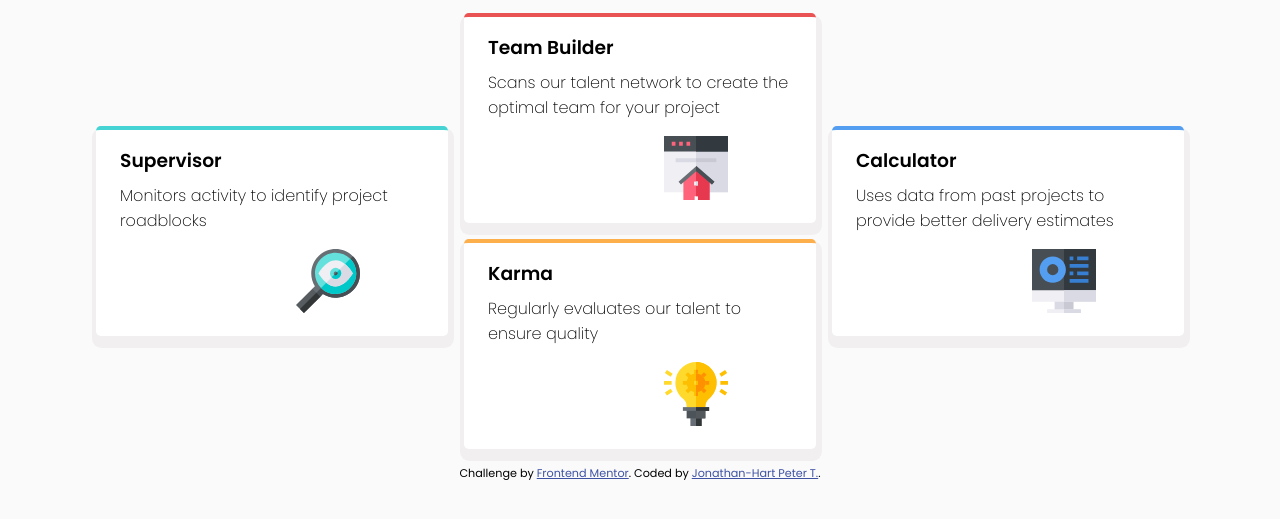
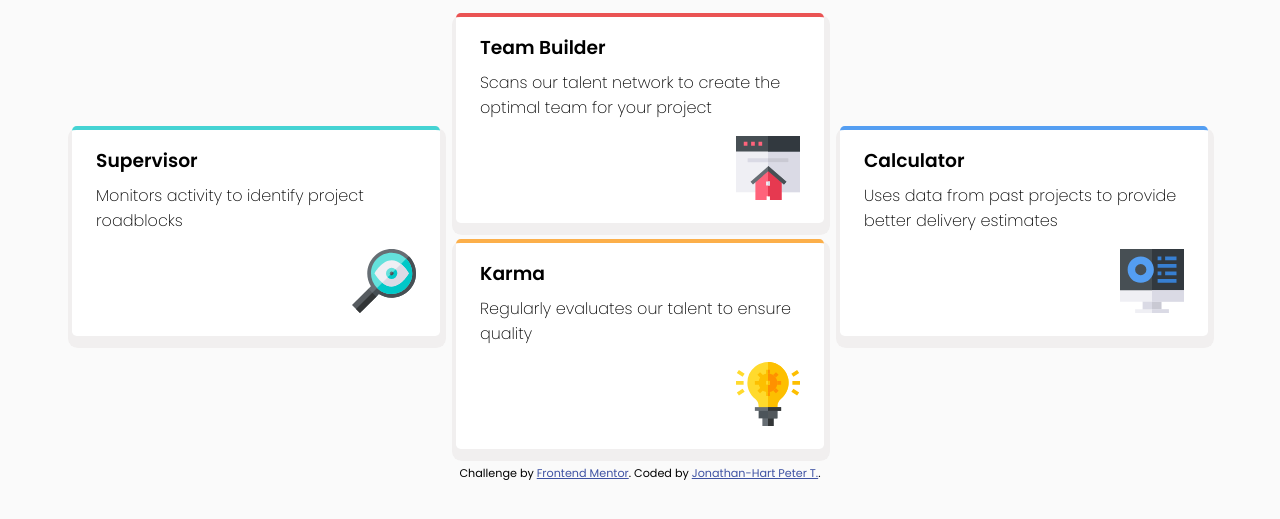
Before and after one commit to PeeroDemba/Four-Card-Feature-Section, a plain HTML site: page four-card-feature-section-master/index.html in a window 1280 px wide. Shown: the part 181-700 px from the top of the page. Drawn offline with Linux system fonts and the light colour scheme.

Commit message:
second commit

```diff
--- a/four-card-feature-section-master/main.scss
+++ b/four-card-feature-section-master/main.scss
@@ -57,7 +57,7 @@ main.container {
       }
 
       & img {
-        margin-left: 11rem;
+        margin-left: 16rem;
       }
     }
 
@@ -83,7 +83,7 @@ main.container {
         }
 
         & img {
-          margin-left: 11rem;
+          margin-left: 16rem;
         }
       }
 
@@ -104,7 +104,7 @@ main.container {
         }
 
         & img {
-          margin-left: 11rem;
+          margin-left: 16rem;
         }
       }
     }
@@ -126,7 +126,7 @@ main.container {
       }
 
       & img {
-        margin-left: 11rem;
+        margin-left: 16rem;
       }
     }
   }
```
Also changed, not shown: four-card-feature-section-master/main.css.
